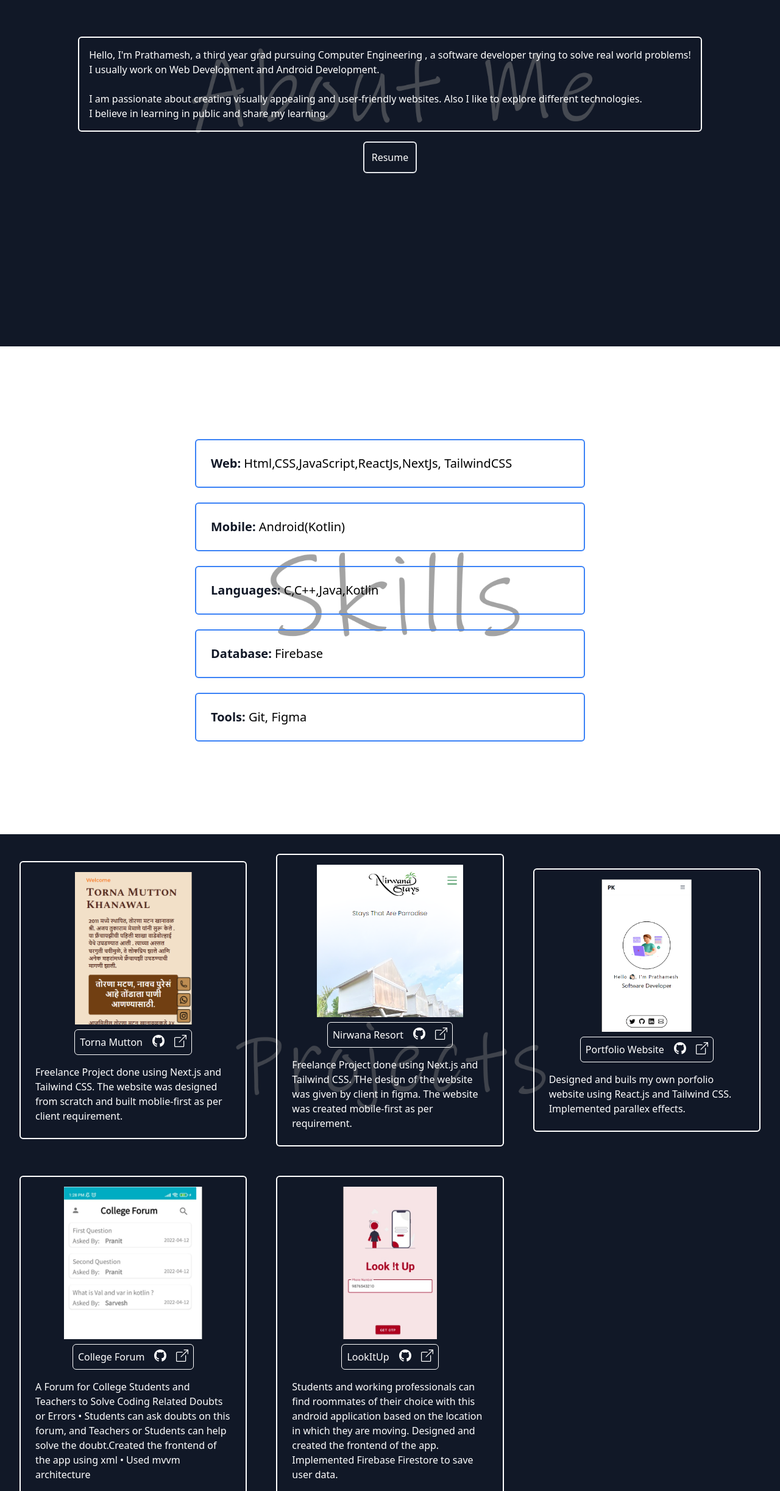
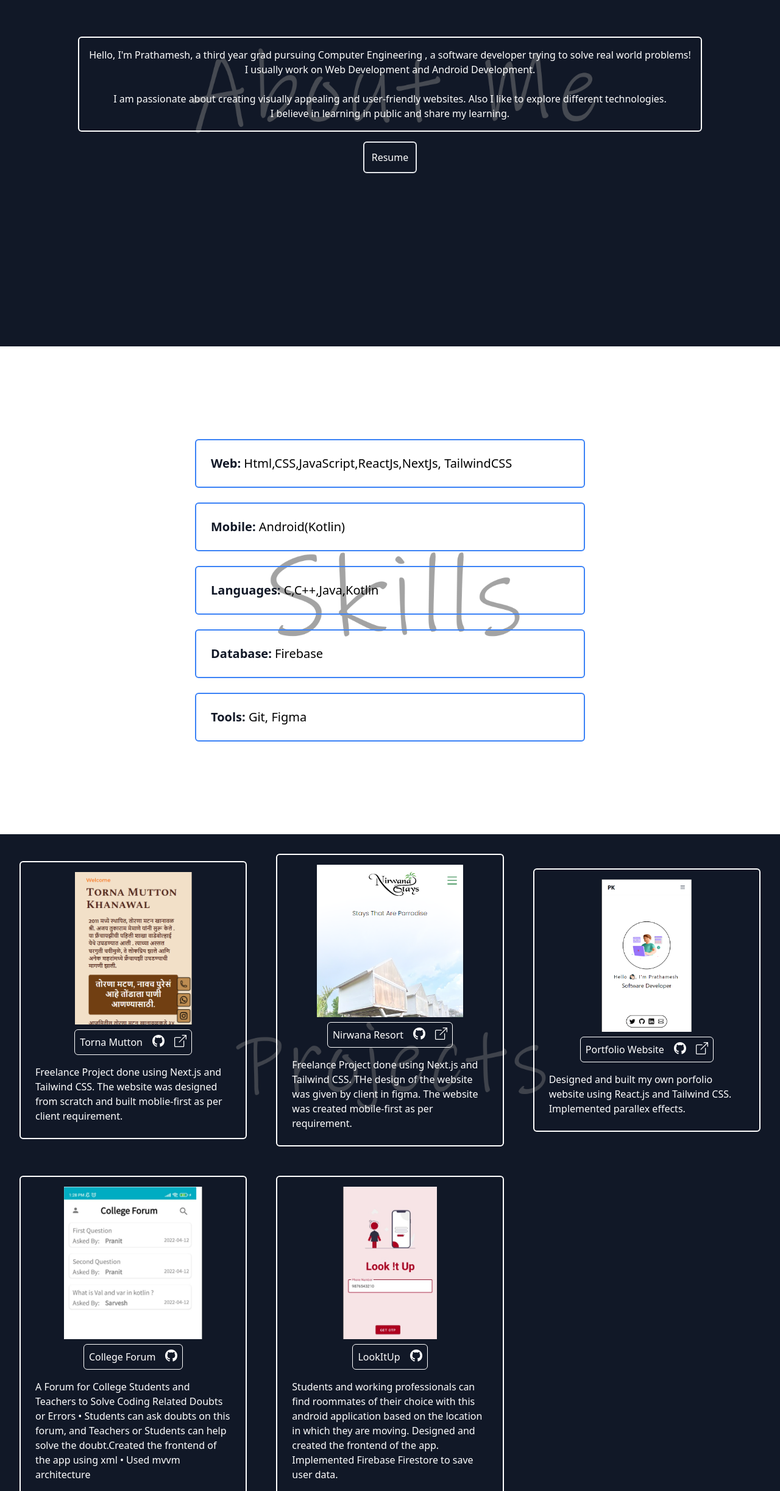
Before and after one commit to prathameshkarambelkar/my-portfolio-website, a React (Vite) app: page / in a window 1280 px wide. Shown: the part 1104-3549 px from the top of the page at 61% size. Built offline with nearby package versions, Linux system fonts and the light colour scheme.

Commit message:
added logic for non link projects

```diff
--- a/src/components/Aboutme.jsx
+++ b/src/components/Aboutme.jsx
@@ -7,14 +7,14 @@ const Aboutme = () => {
         id="AboutMe"
         className=" flex flex-col items-center justify-center  h-screen bg-fixed bg-center bg-cover bg-[url('/AboutMeSmall.png')]  md:bg-[url('/AboutMe1.png')]"
       >
-        <div className="p-4  mt-6 mx-4 border-2 border-white rounded-md">
+        <div className="p-4  mt-6 mx-4 border-2 md:text-center border-white rounded-md">
           <h1 className="text-white text-md">
             Hello, I'm Prathamesh, a third year grad pursuing Computer
             Engineering , a software developer trying to solve real world
             problems!
           </h1>
           <h1 className="text-md  text-white">
-            I usually work on Web Development and Android Development.{" "}
+            I usually work on Web Development and Android Development.
           </h1>
           <br />
           <h1 className="text-md  text-white">
--- a/src/components/Project.jsx
+++ b/src/components/Project.jsx
@@ -29,7 +29,7 @@ const Project = (props) => {
             <path d="M8 0C3.58 0 0 3.58 0 8c0 3.54 2.29 6.53 5.47 7.59.4.07.55-.17.55-.38 0-.19-.01-.82-.01-1.49-2.01.37-2.53-.49-2.69-.94-.09-.23-.48-.94-.82-1.13-.28-.15-.68-.52-.01-.53.63-.01 1.08.58 1.23.82.72 1.21 1.87.87 2.33.66.07-.52.28-.87.51-1.07-1.78-.2-3.64-.89-3.64-3.95 0-.87.31-1.59.82-2.15-.08-.2-.36-1.02.08-2.12 0 0 .67-.21 2.2.82.64-.18 1.32-.27 2-.27.68 0 1.36.09 2 .27 1.53-1.04 2.2-.82 2.2-.82.44 1.1.16 1.92.08 2.12.51.56.82 1.27.82 2.15 0 3.07-1.87 3.75-3.65 3.95.29.25.54.73.54 1.48 0 1.07-.01 1.93-.01 2.2 0 .21.15.46.55.38A8.012 8.012 0 0 0 16 8c0-4.42-3.58-8-8-8z" />
           </svg>
         </a>
-        <a
+        {props.liveLink && <a
           href={props.liveLink}
           className="p-2"
           target="_blank"
@@ -52,7 +52,7 @@ const Project = (props) => {
               d="M16 .5a.5.5 0 0 0-.5-.5h-5a.5.5 0 0 0 0 1h3.793L6.146 9.146a.5.5 0 1 0 .708.708L15 1.707V5.5a.5.5 0 0 0 1 0v-5z"
             />
           </svg>
-        </a>
+        </a>}
       </div>
       {/* <h2 className="ml-2">Tech-Stack Used:</h2> */}
       <ul className="p-2 m-2 ">{props.description}</ul>
--- a/src/components/Projects.jsx
+++ b/src/components/Projects.jsx
@@ -32,7 +32,7 @@ export const Projects = () => {
           image={"/portfolio-website.png"}
           name={"Portfolio Website"}
           description={
-            "Designed and buils my own porfolio website using React.js and Tailwind CSS. Implemented parallex effects. "
+            "Designed and built my own porfolio website using React.js and Tailwind CSS. Implemented parallex effects. "
           }
           technology={["Next.js", "Tailwind Css"]}
           githubLink={"https://github.com/prathameshkarambelkar/my-portfolio-website"}
@@ -46,7 +46,7 @@ export const Projects = () => {
           }
           technology={["Next.js", "Tailwind Css"]}
           githubLink={"https://github.com/prathameshkarambelkar/College-Forum"}
-          liveLink={"#"}
+
         />
         <Project
           image={"/lookItUp.jpg"}
@@ -56,7 +56,7 @@ export const Projects = () => {
           }
           technology={["Next.js", "Tailwind Css"]}
           githubLink={"https://github.com/prathameshkarambelkar/lookitup"}
-          liveLink={"#"}
+
         />
       </section>
     </>
```
